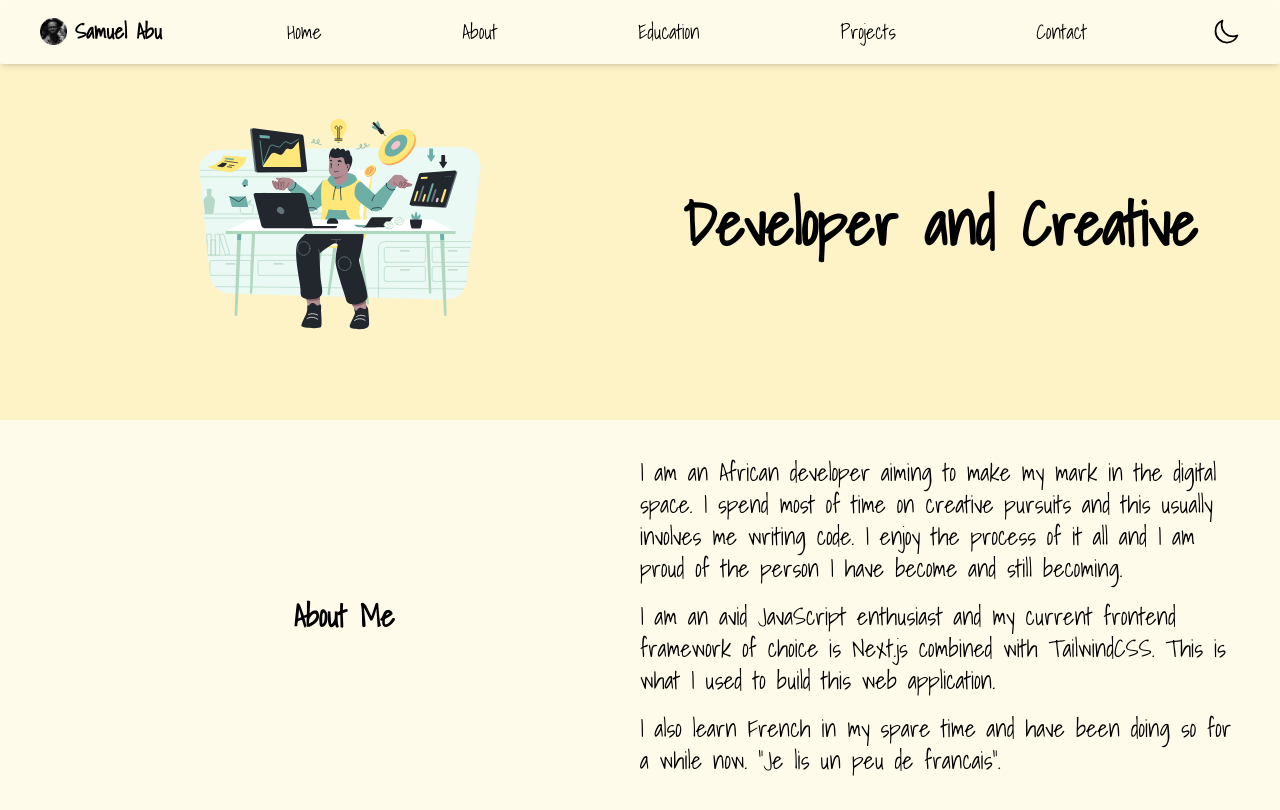
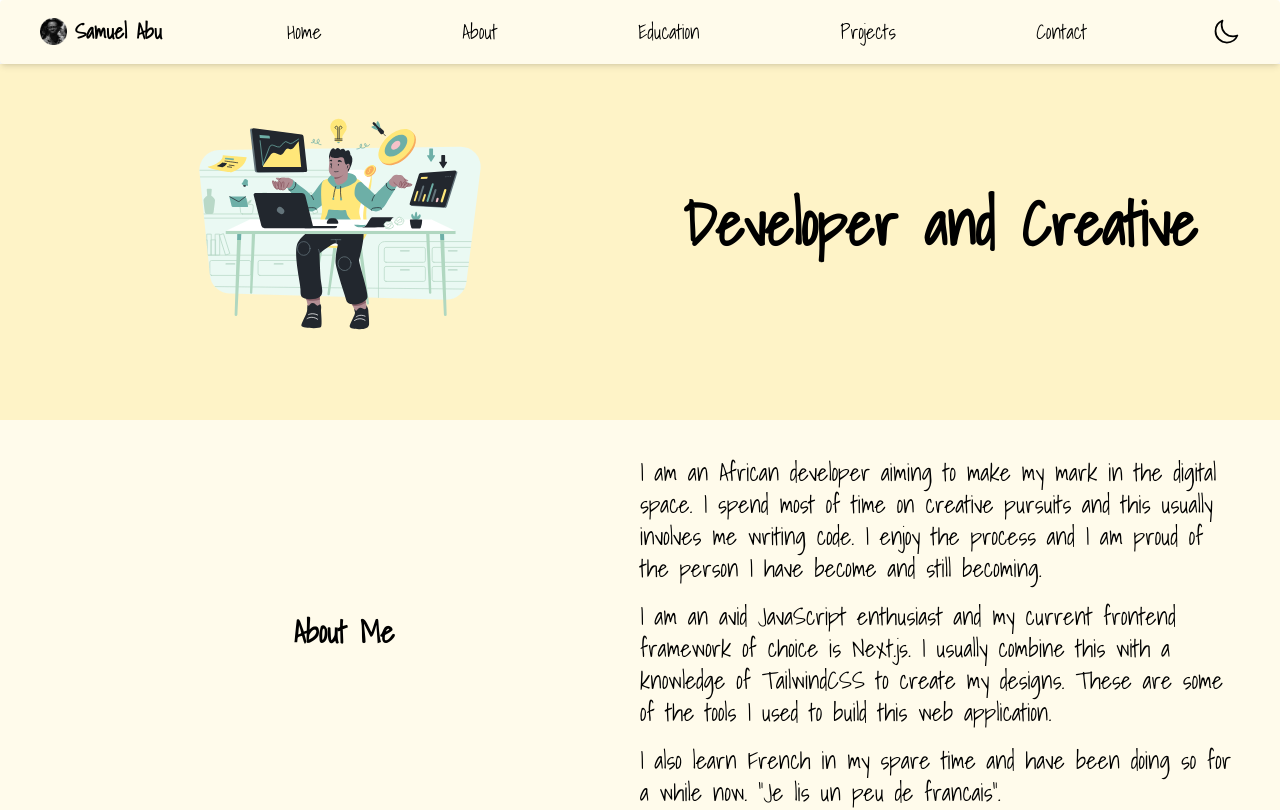
Before and after one commit to abu-git/sam-cv, a Next.js app: page / in a window 1280 px wide. Shown: the top 810 px of the page. Built offline with nearby package versions, Linux system fonts and the light colour scheme.

Commit message:
about edit

```diff
--- a/components/About.js
+++ b/components/About.js
@@ -7,9 +7,9 @@ function About() {
         <div className='px-8 md:px-12 py-9 bg-amber-50 text-black dark:bg-black dark:text-white grid grid-cols-1 md:grid-cols-2 items-center'>
             <h3 className='text-3xl font-semibold text-center'>About Me</h3>
             <section className='mt-4 md:mt-0'>
-                <p className='text-2xl mb-4'>I am an African developer aiming to make my mark in the digital space. I spend most of time on creative pursuits and this usually involves me writing code. I enjoy the process of it all and I am proud of the person I have become and still becoming.</p>
+                <p className='text-2xl mb-4'>I am an African developer aiming to make my mark in the digital space. I spend most of time on creative pursuits and this usually involves me writing code. I enjoy the process and I am proud of the person I have become and still becoming.</p>
 
-                <p className='text-2xl mb-4'>I am an avid JavaScript enthusiast and my current frontend framework of choice is Next.js combined with TailwindCSS. This is what I used to build this web application.</p>
+                <p className='text-2xl mb-4'>I am an avid JavaScript enthusiast and my current frontend framework of choice is Next.js. I usually combine this with a knowledge of TailwindCSS to create my designs. These are some of the tools I used to build this web application.</p>
 
                 <p className='text-2xl'>I also learn French in my spare time and have been doing so for a while now. &quot;Je lis un peu de francais&quot;.</p>
             </section>
```
